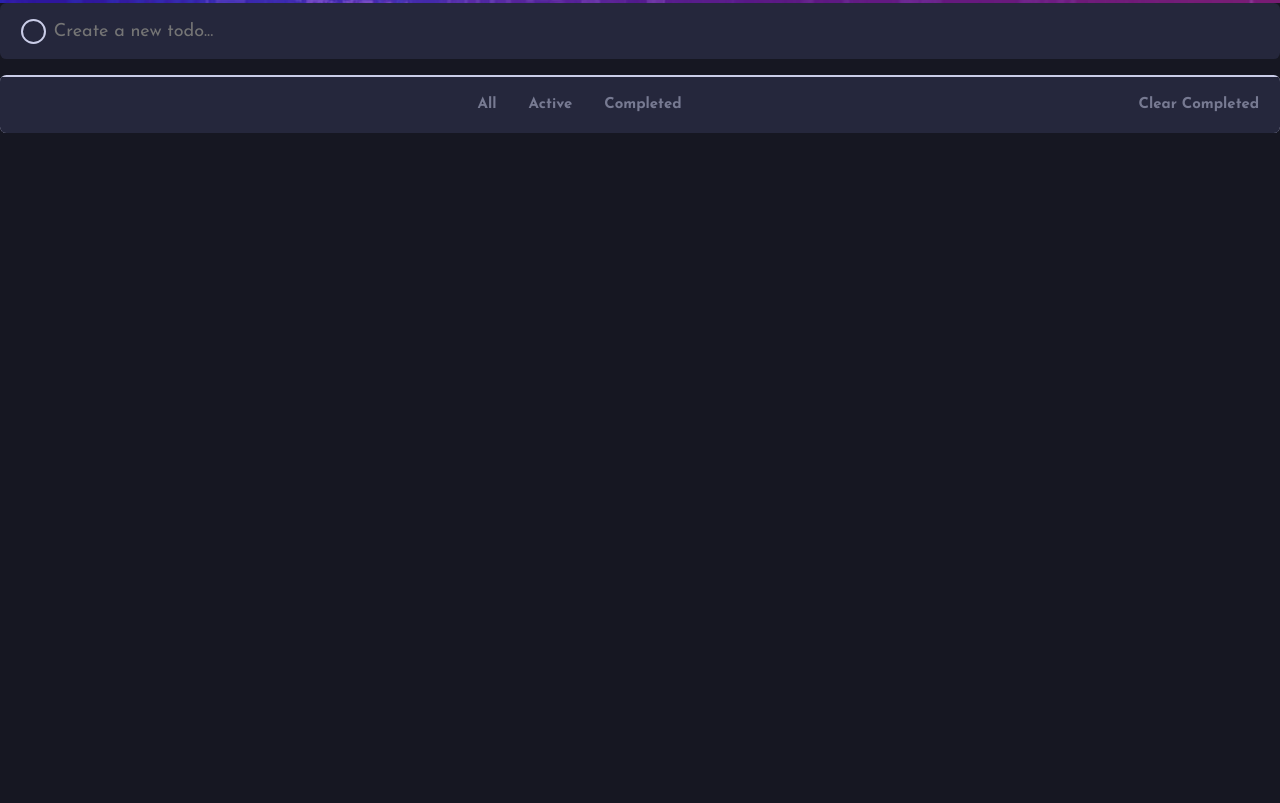
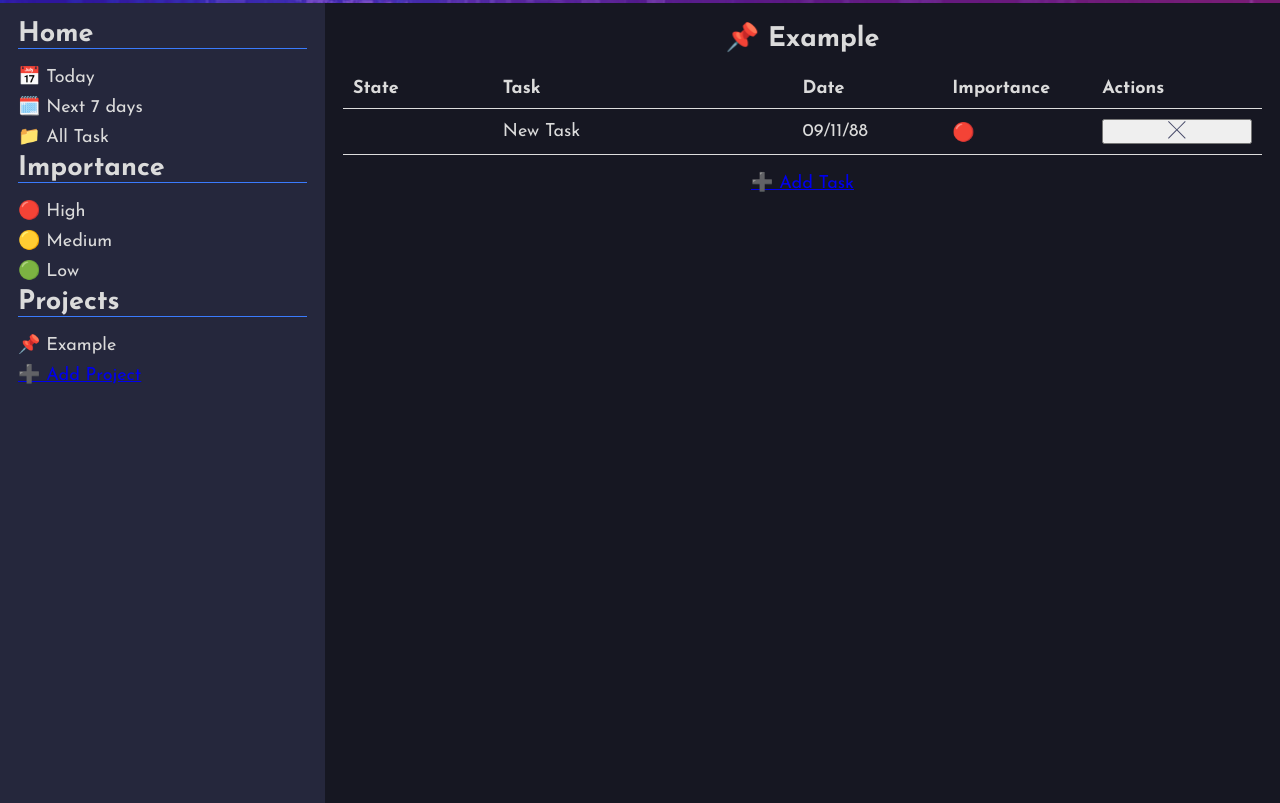
Before and after one commit to ktorres63/To-Do-Web, a website built with webpack: page src/index.html in a window 1280 px wide. Shown: the part 81-884 px from the top of the page. Before the commit the page ends 800 px from the top, so only its background shows below. Built offline with nearby package versions, Linux system fonts and the light colour scheme.

Commit message:
create a table using grid

```diff
--- a/package.json
+++ b/package.json
@@ -19,5 +19,8 @@
     "webpack": "^5.98.0",
     "webpack-cli": "^6.0.1",
     "webpack-dev-server": "^5.2.0"
+  },
+  "dependencies": {
+    "date-fns": "^4.1.0"
   }
 }
--- a/src/index.html
+++ b/src/index.html
@@ -8,11 +8,7 @@
   <body>
     <header>
       <button id="menu-btn">
-        <img
-          id="menuIcon"
-          src="./images/icon-menu.svg"
-          alt="menu icon"
-        />
+        <img id="menuIcon" src="./images/icon-menu.svg" alt="menu icon" />
       </button>
       <h1>TODO</h1>
       <button id="toggleTheme">
@@ -23,32 +19,64 @@
         />
       </button>
     </header>
+    <div class="container">
       <aside>
-      <section class="buttons">
-        <a href="#" class="btn-All">All</a>
-        <a href="#" class="btn-active">Active</a>
-        <a href="#" class="btn-completed">Completed</a>
-      </section>
+        <h2 class="title">Home</h2>
+        <div class="aside-link" id="today">
+          <p>📅 Today</p>
+        </div>
+        <div class="aside-link" id="next7">
+          <p>🗓️ Next 7 days</p>
+        </div>
+        <div class="aside-link" id="allTask">
+          <p>📁 All Task</p>
+        </div>
+        <h2 class="title">Importance</h2>
+        <div class="aside-link" id="today">
+          <p>🔴 High</p>
+        </div>
+        <div class="aside-link" id="next7">
+          <p>🟡 Medium</p>
+        </div>
+        <div class="aside-link" id="t0oday">
+          <p>🟢 Low</p>
+        </div>
+        <h2>Projects</h2>
+        <div class="aside-link" id="today">
+          <p>📌 Example</p>
+        </div>
+        <div class="aside-link" id="today">
+          <a href="#">➕ Add Project</a>
+        </div>
       </aside>
       <main>
-      <form class="todo-input">
+        <h2 id="link-selected">📌 Example</h2>
+        <section class="table-container">
+          <div class="table-header">
+            <span>State</span>
+            <span>Task</span>
+            <span>Date</span>
+            <span>Importance</span>
+            <span>Actions</span>
+          </div>
+          <div id="table-body" class="table-body">
+            <div class="row">
               <span class="round"></span>
-        <input type="text" id="newTodo" placeholder="Create a new todo..." />
-      </form>
-      <section class="list-container">
-        <ul id="todoList"></ul>
-        <!-- Add dynamic number -->
-        <div class="footer-list">
-          <p class="items-left"></p>
-          <section class="buttons-footer">
-            <a href="#" class="btn-All">All</a>
-            <a href="#" class="btn-active">Active</a>
-            <a href="#" class="btn-completed">Completed</a>
-          </section>
-          <a href="#" id="clearCompleted">Clear Completed</a>
+              <span>New Task</span>
+              <span>09/11/88</span>
+              <span>🔴</span>
+              <button class="delete-btn">
+                <img src="./images/icon-cross.svg" />
+              </button>
             </div>
+          </div>
+
         </section>
 
+        <div class="aside-link" id="today">
+          <a href="#">➕ Add Task</a>
+        </div>
       </main>
+    </div>
   </body>
 </html>
--- a/src/index.js
+++ b/src/index.js
@@ -1,3 +1,3 @@
 import "./styles.css";
-import { toggleTheme } from "./theme.js";
+import { toggleTheme } from "./modules/theme.js";
 document.getElementById("toggleTheme").addEventListener("click", toggleTheme);
--- a/src/theme.js
+++ b/src/modules/theme.js
@@ -1,5 +1,5 @@
-import sunIcon from "./images/icon-sun.svg";
-import moonIcon from "./images/icon-moon.svg";
+import sunIcon from "../images/icon-sun.svg";
+import moonIcon from "../images/icon-moon.svg";
 
 const body = document.body;
 const icon = document.getElementById("darkModeIcon");
--- a/src/styles.css
+++ b/src/styles.css
@@ -14,16 +14,24 @@
 
   --background: hsl(236, 33%, 92%);
   --light-grayish-blue: hsl(233, 11%, 84%);
-  --text-primary: hsl(236, 9%, 61%);
+  --text-primary: hsl(236, 8%, 36%);
   --very-dark-grayish-blue: hsl(235, 19%, 35%);
 }
 
 .dark-mode {
   --bg-image: url("./images/bg-desktop-dark.jpg");
   --background: hsl(235, 21%, 11%);
-  --text-primary: hsl(234, 11%, 52%);
+  --text-primary: hsl(0, 0%, 86%);
   --item-background: hsl(235, 24%, 19%);
   --light-grayish-blue: hsl(234, 39%, 85%);
+  --background-card: hsl(225, 45%, 24%);
+
+  --dark-very-dark-blue: hsl(235, 21%, 11%);
+  --dark-very-dark-desaturated-blue: hsl(235, 24%, 19%);
+  --dark-light-grayish-blue: hsl(234, 39%, 85%);
+  --dark-light-grayish-blue-hover: hsl(236, 33%, 92%);
+  --dark-very-dark-grayish-blue: hsl(233, 14%, 35%);
+  --dark-very-dark-grayish-blue-alt: hsl(237, 14%, 26%);
 }
 
 * {
@@ -53,7 +61,8 @@ header {
   justify-content: space-between;
 }
 
-button#toggleTheme,button#menu-btn {
+button#toggleTheme,
+button#menu-btn {
   background: none;
   border: none;
   cursor: pointer;
@@ -61,22 +70,87 @@ button#toggleTheme,button#menu-btn {
 h1 {
   position: relative;
   top: 5px;
-  letter-spacing: 0.5rem;
+  letter-spacing: 0.8rem;
   font-weight: 700;
   color: var(--title);
 }
 .container {
-  padding-top: 2.5rem;
   display: flex;
-  gap: 2.5rem;
+  flex-direction: row;
+}
+aside {
+  width: 325px;
+  padding: 18px;
+  display: flex;
   flex-direction: column;
+  background-color: var(--item-background);
+  height: 100vh;
 }
+aside h2 {
+  margin-bottom: 1rem;
+  border-bottom: 1px solid var(--bright-blue);
+}
+aside .aside-link {
+  margin-bottom: 0.5rem;
+}
+
 main {
+  padding: 18px;
+  align-items: center;
+  flex: 1;
   display: flex;
   gap: 1rem;
   flex-direction: column;
 }
+
+section.table-container {
+  display: flex;
+  flex-direction: column;
+  width: 100%;
+  overflow: hidden;
+}
+
+.table-header, .table-body div {
+  display: grid;
+  grid-template-columns: 1fr 2fr 1fr 1fr 1fr;
+  padding: 10px;
+  border-bottom: 1px solid #ddd;
+  align-items: center;
+}
+
+.table-header {
+  font-weight: bold;
+}
+
+.table-body div {
+  background-color: var(--background);
+}
+
+.table-body div:nth-child(even) {
+  background-color: #f9f9f9;
+}
+
+button {
+  cursor: pointer;
+}
+
+
+
+
+
+
+
+
+
+
+
+
+
+
+
+
 form.todo-input {
+  align-self: flex-start;
   height: 3.5rem;
   display: flex;
   gap: 0.5rem;
@@ -100,11 +174,17 @@ form #newTodo {
 }
 section.list-container {
   display: flex;
+  width: 100%;
   flex-direction: column;
   gap: 0.1rem;
   background-color: var(--light-grayish-blue);
-  border-radius: var(--border-radius);
   overflow: hidden;
+}
+section .tabe-header{
+  padding: 0 1.3rem;
+  display: flex;
+  justify-content: space-between;
+  background-color: var(--background);
 }
 ul#todoList {
   display: flex;
@@ -114,28 +194,28 @@ ul#todoList {
 
 ul#todoList li {
   display: flex;
-  height: 3.5rem;
+  gap: 10px;
+  flex-direction: row;
   background-color: var(--item-background);
-  padding: 0.8rem 1.3rem;
+  padding: 1.3rem;
+  align-items: center;
   justify-content: space-between;
-  align-items: center;
 }
-
-div.li-text {
-  display: flex;
-  align-items: end;
-  gap: 0.5rem;
-  color: var(--text-primary);
-  font-weight: 700;
-}
-div.li-text > span.round {
+li > span.round {
   align-self: center;
   width: 25px;
   height: 25px;
   border-radius: 50%;
+  cursor: pointer;
+
   border: 2px solid var(--light-grayish-blue);
 }
-li.todo-item > button {
+
+li.task .text {
+  display: flex;
+  flex-direction: column;
+}
+li.task > button {
   background-color: var(--item-background);
   border: none;
   cursor: pointer;
@@ -181,38 +261,6 @@ section.buttons a {
 p.message-drag {
   align-self: center;
 }
-/* desktop */
-@media (min-width: 1024px) {
-  :root {
-    --bg-image: url("./images/bg-desktop-light.jpg");
-  }
-  .background {
-    background-image: var(--bg-image);
-    height: 300px; /* Ajusta la altura para desktop */
-  }
-  .container {
-    padding-top: 6rem;
-    gap: 3rem;
-    width: 35rem;
-  }
-  section.buttons {
-    display: none;
-  }
-  div.footer-list > .buttons-footer {
-    display: flex;
-    gap: 2rem;
-  }
-  section.buttons-footer a {
-    color: var(--text-primary);
-    font-size: 15px;
-    font-weight: 700;
-    text-decoration: none;
-  }
-  .dark-mode {
-    --bg-image: url("./images/bg-desktop-dark.jpg");
-  }
-}
-
 .todo-item.completed p {
   text-decoration: line-through;
   color: gray;
```
Also changed, not shown: src/modules/project.js (added, +13 -0 lines), src/modules/todo.js (added, +14 -0 lines), src/modules/ui.js (added), src/ui.js (deleted). Lines whose indentation alone changed are shown as unchanged.
